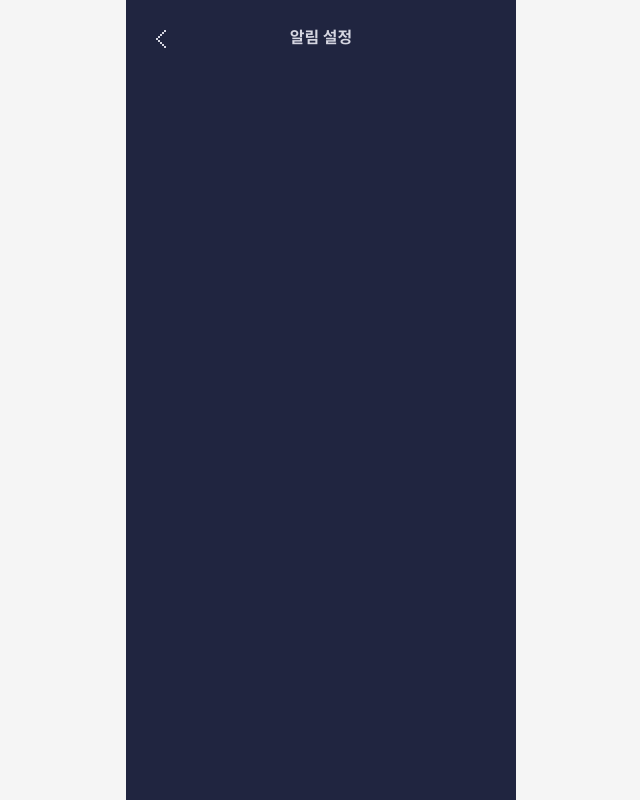
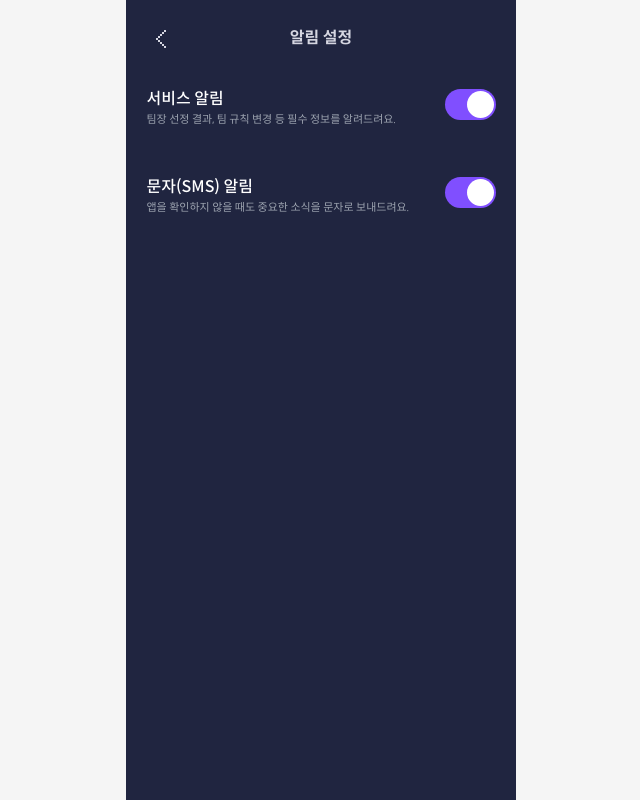
Before and after one commit to yamoyo/yamoyo_FE, a React (Vite) app: page /myprofile/notification-settings in a window 1280 px wide. Shown: the whole page, without its empty margins (319-959 px from the left). Built offline with nearby package versions, Linux system fonts and the light colour scheme; no server answers.

Commit message:
style : 마이프로필페이지 / 알림 설정 UI 작업

```diff
--- a/src/pages/myprofile/notification-settings/index.tsx
+++ b/src/pages/myprofile/notification-settings/index.tsx
@@ -1,5 +1,10 @@
 import TopBar from '@/shared/ui/header/TopBar';
-
+import NotificationToggle from '@/widgets/notification-setting/ui/NotificationToggle';
 export default function NotificationSettings() {
-  return <TopBar title="알림 설정" />;
+  return (
+    <>
+      <TopBar title="알림 설정" />
+      <NotificationToggle />
+    </>
+  );
 }
--- /dev/null
+++ b/src/widgets/notification-setting/ui/NotificationToggle.tsx
@@ -0,0 +1,61 @@
+import { useState } from 'react';
+
+const NOTIFICATION_ITEMS = [
+  {
+    id: 'service',
+    title: '서비스 알림',
+    description: '팀장 선정 결과, 팀 규칙 변경 등 필수 정보를 알려드려요.',
+  },
+  {
+    id: 'sms',
+    title: '문자(SMS) 알림',
+    description: '앱을 확인하지 않을 때도 중요한 소식을 문자로 보내드려요.',
+  },
+] as const;
+
+export default function NotificationSettings() {
+  const [notifications, setNotifications] = useState(
+    NOTIFICATION_ITEMS.reduce(
+      (acc, item) => ({
+        // reduce를 사용해 각 알림 항목의 id를 key로, 초기값 true를 value로 설정
+        ...acc,
+        [item.id]: true,
+      }),
+      {} as Record<string, boolean>,
+    ),
+  );
+
+  const handleToggle = (id: string) => {
+    // ex) service 알림이 true면 false로, false면 true로 변경
+    setNotifications((prev) => ({
+      ...prev,
+      [id]: !prev[id],
+    }));
+  };
+
+  return (
+    <div className="mx-auto mt-[29px] flex w-[349px] flex-col items-start gap-[50px]">
+      {NOTIFICATION_ITEMS.map((item) => (
+        <div key={item.id} className="flex justify-between self-stretch">
+          <div className="flex flex-col items-start gap-1 leading-tight">
+            <h3 className="text-[16px] font-medium text-white">{item.title}</h3>
+            <p className="whitespace-nowrap text-[11px] text-gray-400">
+              {item.description}
+            </p>
+          </div>
+
+          <div className="flex h-full items-end">
+            <button
+              onClick={() => handleToggle(item.id)}
+              className={`relative flex h-[31px] w-[51px] flex-shrink-0 items-center rounded-full transition-colors duration-200 ease-in-out ${notifications[item.id] ? 'bg-bg-primary' : 'bg-[#78788029]'} `}
+            >
+              <span
+                className={`h-[27px] w-[27px] rounded-full bg-white transition-transform duration-200 ease-in-out ${notifications[item.id] ? 'translate-x-[22px]' : 'translate-x-0.5'} `}
+              />
+            </button>
+          </div>
+        </div>
+      ))}
+    </div>
+  );
+}
```
Also changed, not shown: 1 other file (tests, documents, lock files or other folders).
